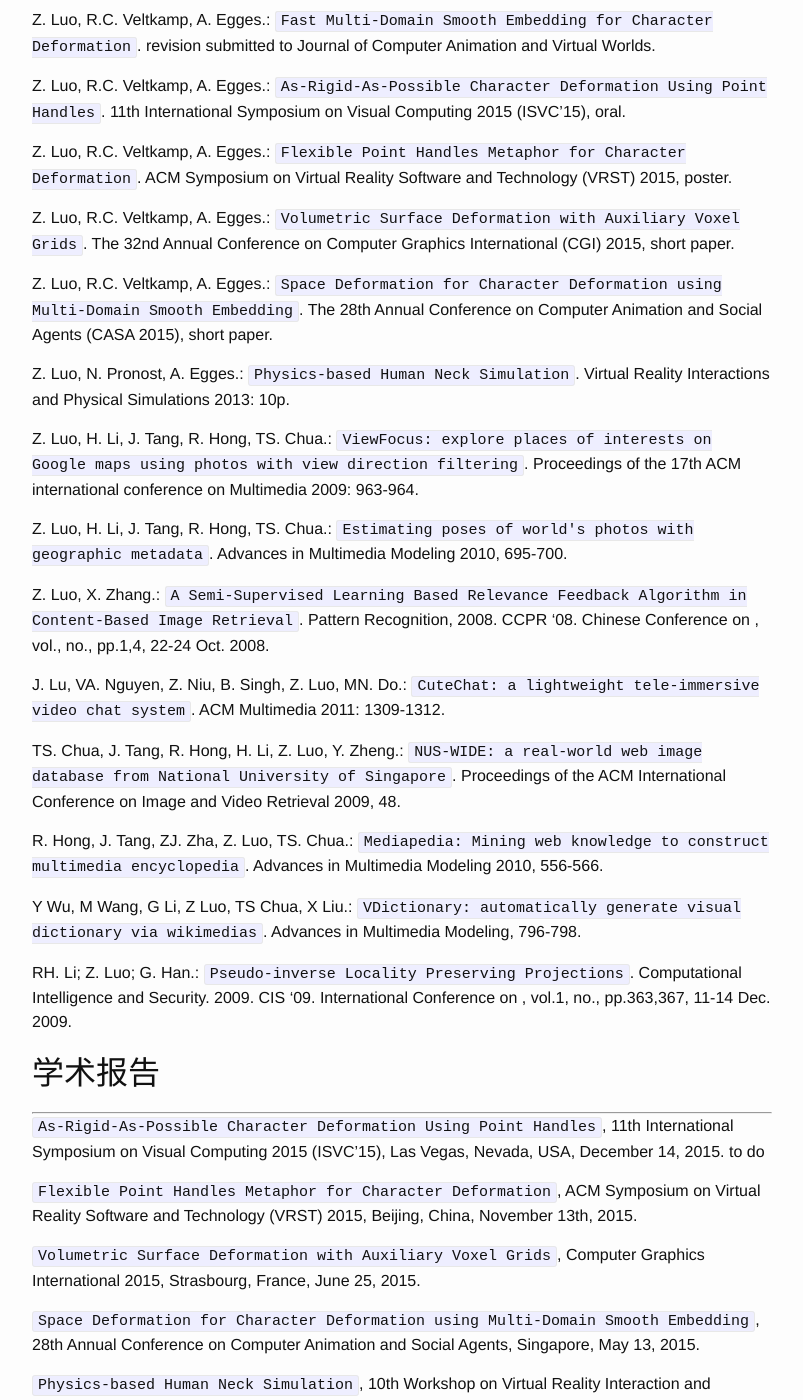
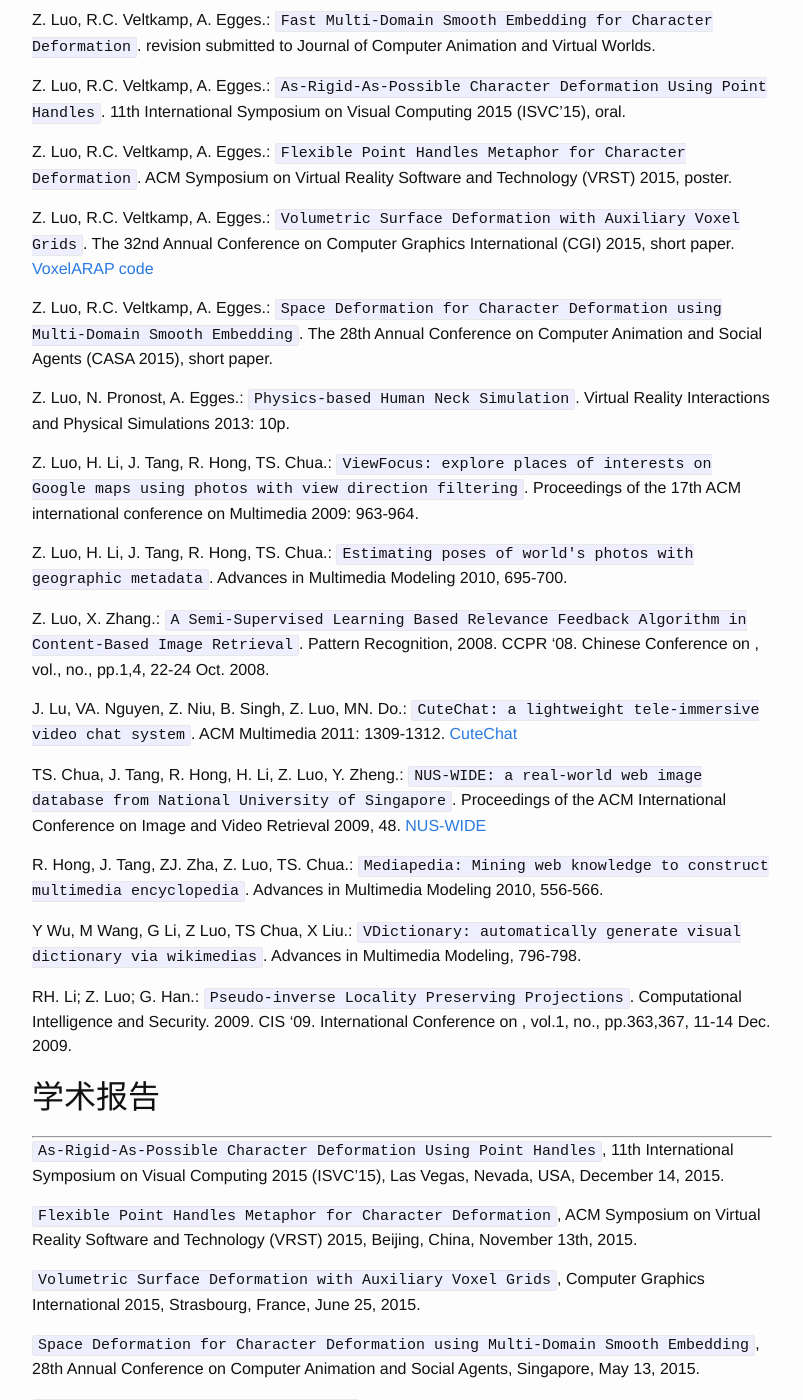
Before and after one commit to luozhipi/luozhipi.github.io, a Jekyll site: the page built from resume_CN.md, in a window 1280 px wide and 1400 px high, scrolled down 835 px. Shown: the whole window, without its empty margins (238-1041 px from the left). Built offline with Jekyll 4.4.1, drawn with Linux system fonts in a browser that asks for light colours; some of the changed text lies outside the part shown.

Commit message:
Update resume_CN.md

```diff
--- a/resume_CN.md
+++ b/resume_CN.md
@@ -45,7 +45,7 @@ Z. Luo, R.C. Veltkamp, A. Egges.: `As-Rigid-As-Possible Character Deformation Us
 
 Z. Luo, R.C. Veltkamp, A. Egges.: `Flexible Point Handles Metaphor for Character Deformation`. ACM Symposium on Virtual Reality Software and Technology (VRST) 2015, poster.
 
-Z. Luo, R.C. Veltkamp, A. Egges.: `Volumetric Surface Deformation with Auxiliary Voxel Grids`. The 32nd Annual Conference on Computer Graphics International (CGI) 2015, short paper.
+Z. Luo, R.C. Veltkamp, A. Egges.: `Volumetric Surface Deformation with Auxiliary Voxel Grids`. The 32nd Annual Conference on Computer Graphics International (CGI) 2015, short paper. [VoxelARAP code]
 
 Z. Luo, R.C. Veltkamp, A. Egges.: `Space Deformation for Character Deformation using Multi-Domain Smooth Embedding`. The 28th Annual Conference on Computer Animation and Social Agents (CASA 2015), short paper.
 
@@ -57,9 +57,9 @@ Z. Luo, H. Li, J. Tang, R. Hong, TS. Chua.: `Estimating poses of world's photos
 
 Z. Luo, X. Zhang.: `A Semi-Supervised Learning Based Relevance Feedback Algorithm in Content-Based Image Retrieval`. Pattern Recognition, 2008. CCPR '08. Chinese Conference on , vol., no., pp.1,4, 22-24 Oct. 2008.
 
-J. Lu, VA. Nguyen, Z. Niu, B. Singh, Z. Luo, MN. Do.: `CuteChat: a lightweight tele-immersive video chat system`. ACM Multimedia 2011: 1309-1312.
+J. Lu, VA. Nguyen, Z. Niu, B. Singh, Z. Luo, MN. Do.: `CuteChat: a lightweight tele-immersive video chat system`. ACM Multimedia 2011: 1309-1312. [CuteChat]
 
-TS. Chua, J. Tang, R. Hong, H. Li, Z. Luo, Y. Zheng.: `NUS-WIDE: a real-world web image database from National University of Singapore`. Proceedings of the ACM International Conference on Image and Video Retrieval 2009, 48.
+TS. Chua, J. Tang, R. Hong, H. Li, Z. Luo, Y. Zheng.: `NUS-WIDE: a real-world web image database from National University of Singapore`. Proceedings of the ACM International Conference on Image and Video Retrieval 2009, 48. [NUS-WIDE]
 
 R. Hong, J. Tang, ZJ. Zha, Z. Luo, TS. Chua.: `Mediapedia: Mining web knowledge to construct multimedia encyclopedia`. Advances in Multimedia Modeling 2010, 556-566.
 
@@ -70,7 +70,7 @@ RH. Li; Z. Luo; G. Han.: `Pseudo-inverse Locality Preserving Projections`. Compu
 ## 学术报告 ##
 
 ----------
-`As-Rigid-As-Possible Character Deformation Using Point Handles`, 11th International Symposium on Visual Computing 2015 (ISVC'15), Las Vegas, Nevada, USA, December 14, 2015. to do
+`As-Rigid-As-Possible Character Deformation Using Point Handles`, 11th International Symposium on Visual Computing 2015 (ISVC'15), Las Vegas, Nevada, USA, December 14, 2015.
 
 `Flexible Point Handles Metaphor for Character Deformation`, ACM Symposium on Virtual Reality Software and Technology (VRST) 2015, Beijing, China, November 13th, 2015.
 
@@ -138,3 +138,7 @@ Unix/Linux 环境下路由管理转换接口设计与实现           **国家
 2011 北京市大学生计算机应用大赛移动终端应用创意与程序设计二等奖团队组长
 
 2011 第六届全国信息技术应用水平大赛比赛安卓应用开发团体赛三等奖团队组长
+
+[VoxelARAP code]: https://github.com/luozhipi/VoxelARAP
+[CuteChat]: https://sites.google.com/site/adscitem/recent-contributions-2
+[NUS-WIDE]: http://lms.comp.nus.edu.sg/research/NUS-WIDE.htm
```
Also changed, not shown: other parts of resume_CN.md (+4 -4 lines).
